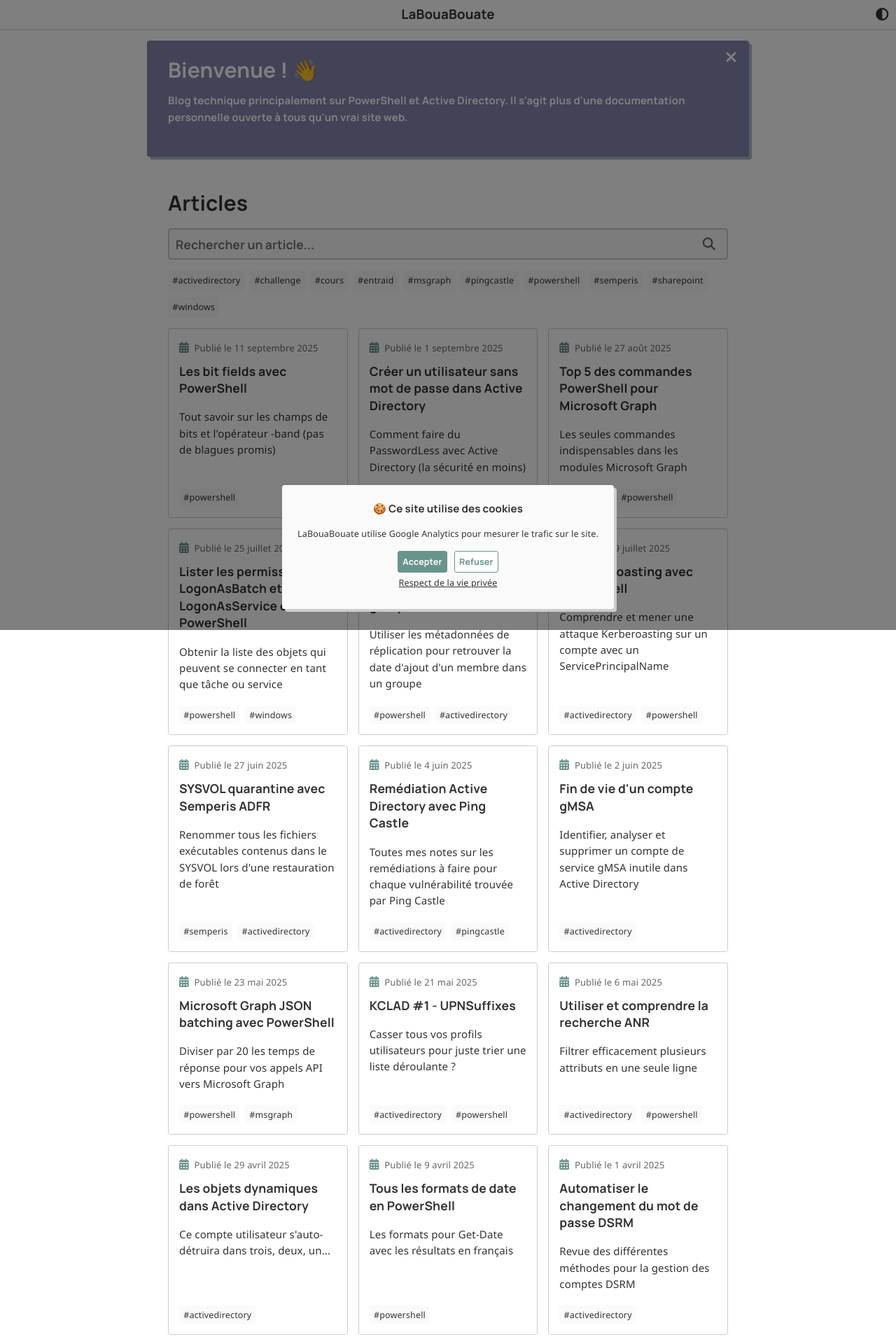
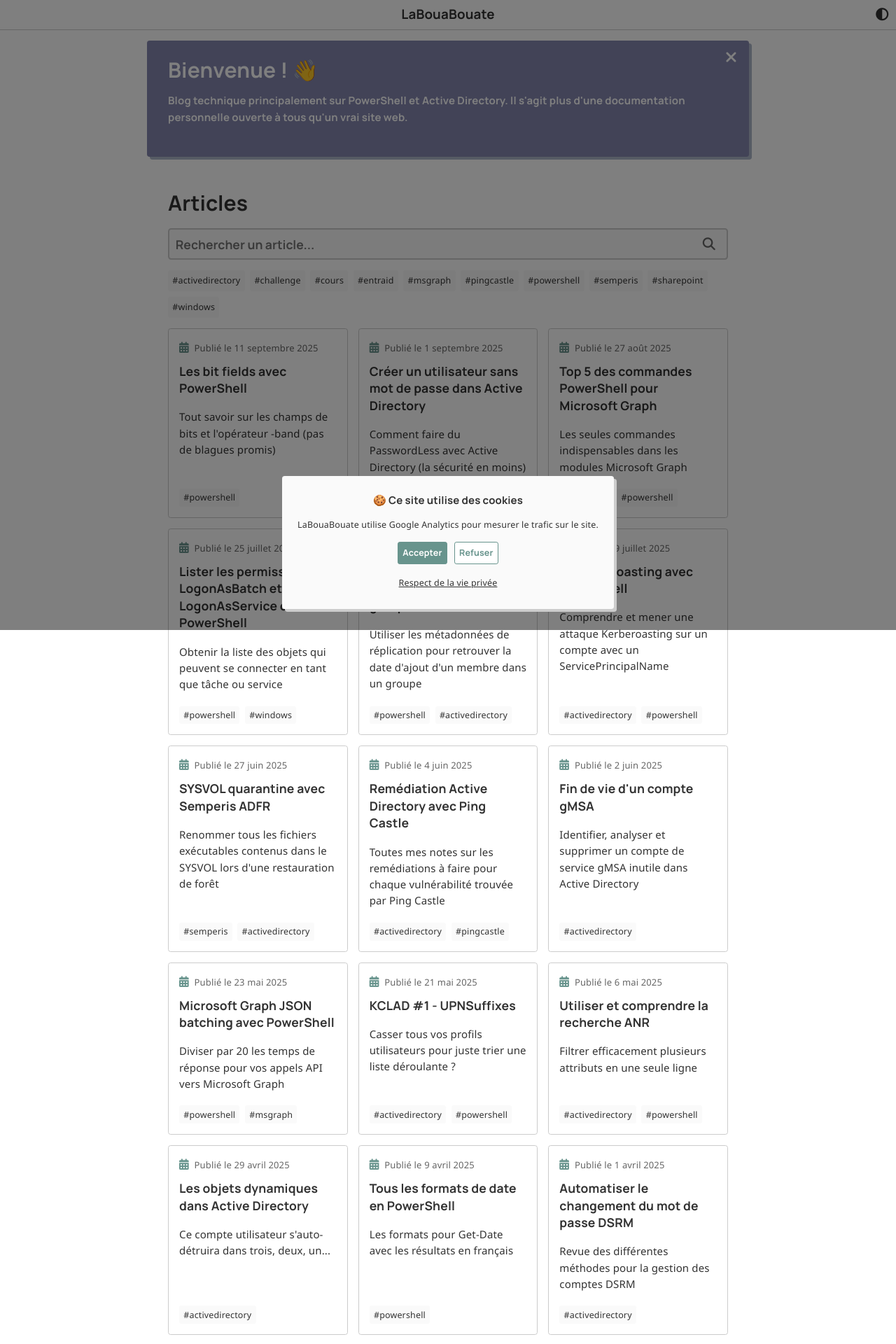
Before and after one commit to leobouard/leobouard.github.io, a Jekyll site: the page built from _pages/blog.html, in a window 1280 px wide. Shown: the top 1920 px of the page at 70% size. Built offline with Jekyll 4.4.1, drawn with Linux system fonts in a browser that asks for light colours; nearby versions of some CDN libraries; some web fonts are replaced.

Commit message:
Update cookie-consent.html

```diff
--- a/_includes/cookie-consent.html
+++ b/_includes/cookie-consent.html
@@ -7,7 +7,7 @@
       <a id="cookie-notice-accept" class="no-decoration button-primary hover-bottom smaller" style="background: var(--primary); color: var(--background);">Accepter</a>
       <a id="cookie-notice-deny" class="no-decoration button-primary hover-bottom smaller">Refuser</a>
     </div>
-    <a href="/privacy" class="smaller" style="color: var(--text); display: block; margin-top: 0,5em;">Respect de la vie privée</a>
+    <a href="/privacy" class="smaller" style="color: var(--text); display: block; margin-top: 1em;">Respect de la vie privée</a>
   </div>
 </div>
 
```
